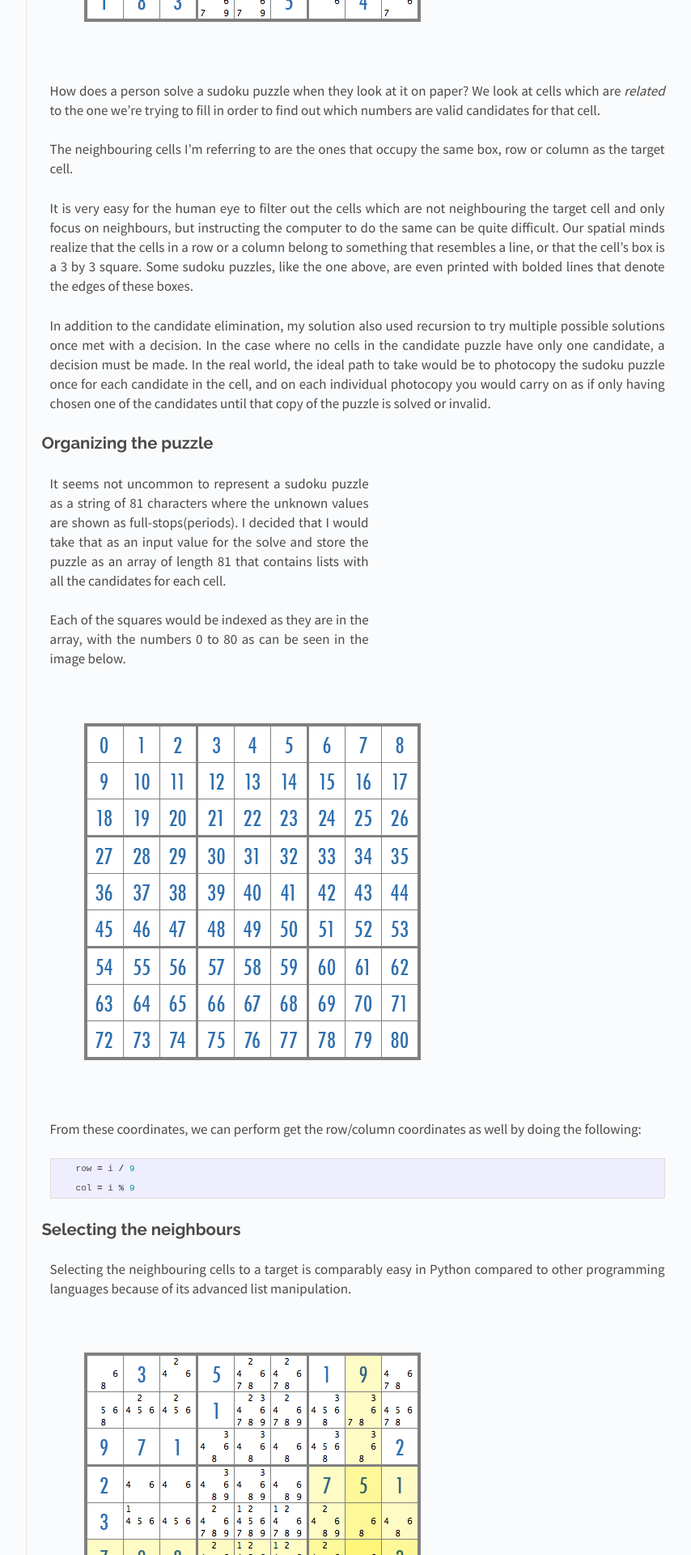
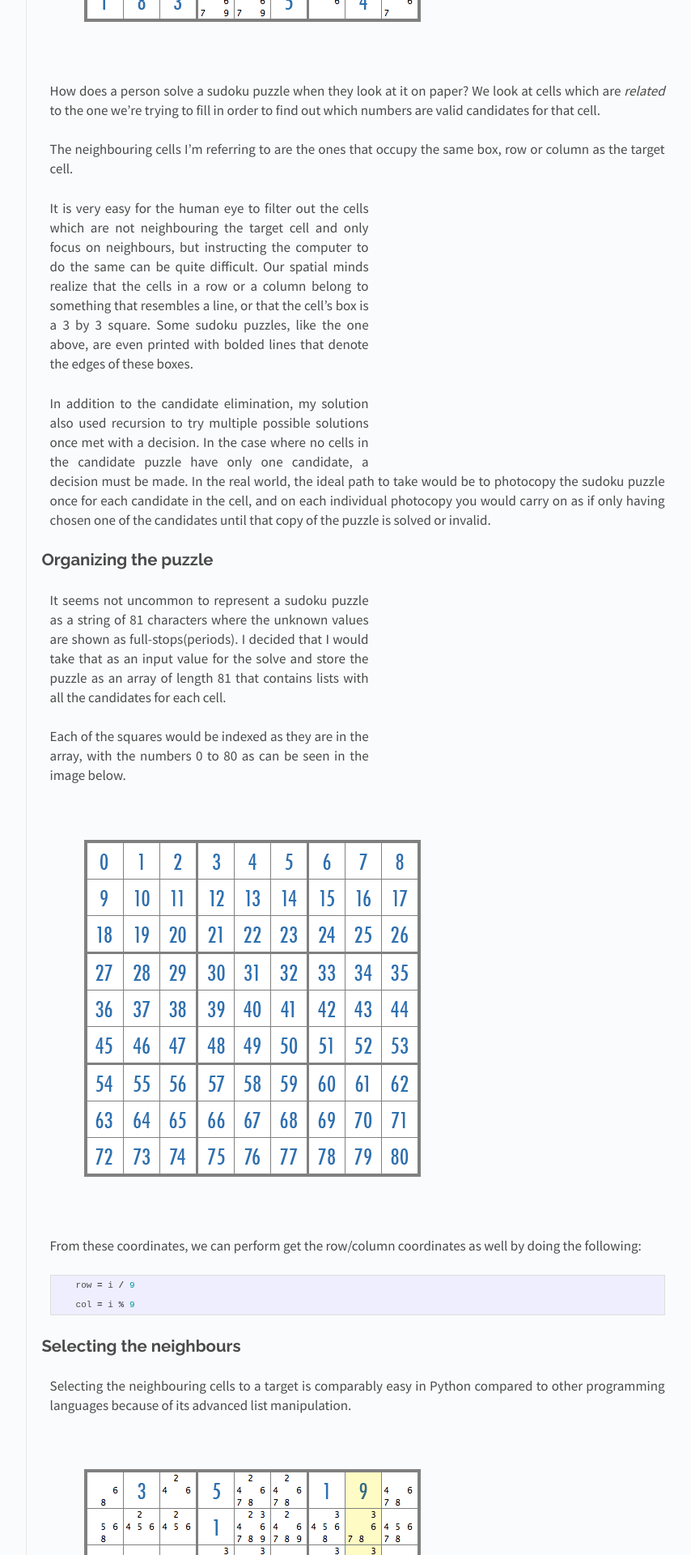
Before and after one commit to abejfehr/abejfehr.github.io, a Jekyll site: the page built from _posts/2014-09-14-programming-a-sudoku-solver.md, in a window 1280 px wide. Shown: the part 850-2770 px from the top of the page at 81% size, without its empty margins (326-1180 px from the left). Built offline with Jekyll 4.4.1, drawn with Linux system fonts in a browser that asks for light colours; Markdown is read by kramdown in place of the engine named in the settings; some of the changed text lies outside the part shown.

Commit message:
moved ad slightly

```diff
--- a/_posts/2014-09-14-programming-a-sudoku-solver.md
+++ b/_posts/2014-09-14-programming-a-sudoku-solver.md
@@ -19,6 +19,8 @@
 How does a person solve a sudoku puzzle when they look at it on paper? We look at cells which are *related* to the one we're trying to fill in order to find out which numbers are valid candidates for that cell.
 
 The neighbouring cells I'm referring to are the ones that occupy the same box, row or column as the target cell.
+
+{% include post_ad.html %}
 
 It is very easy for the human eye to filter out the cells which are not neighbouring the target cell and only focus on neighbours, but instructing the computer to do the same can be quite difficult. Our spatial minds realize that the cells in a row or a column belong to something that resembles a line, or that the cell's box is a 3 by 3 square. Some sudoku puzzles, like the one above, are even printed with bolded lines that denote the edges of these boxes.
 
```
